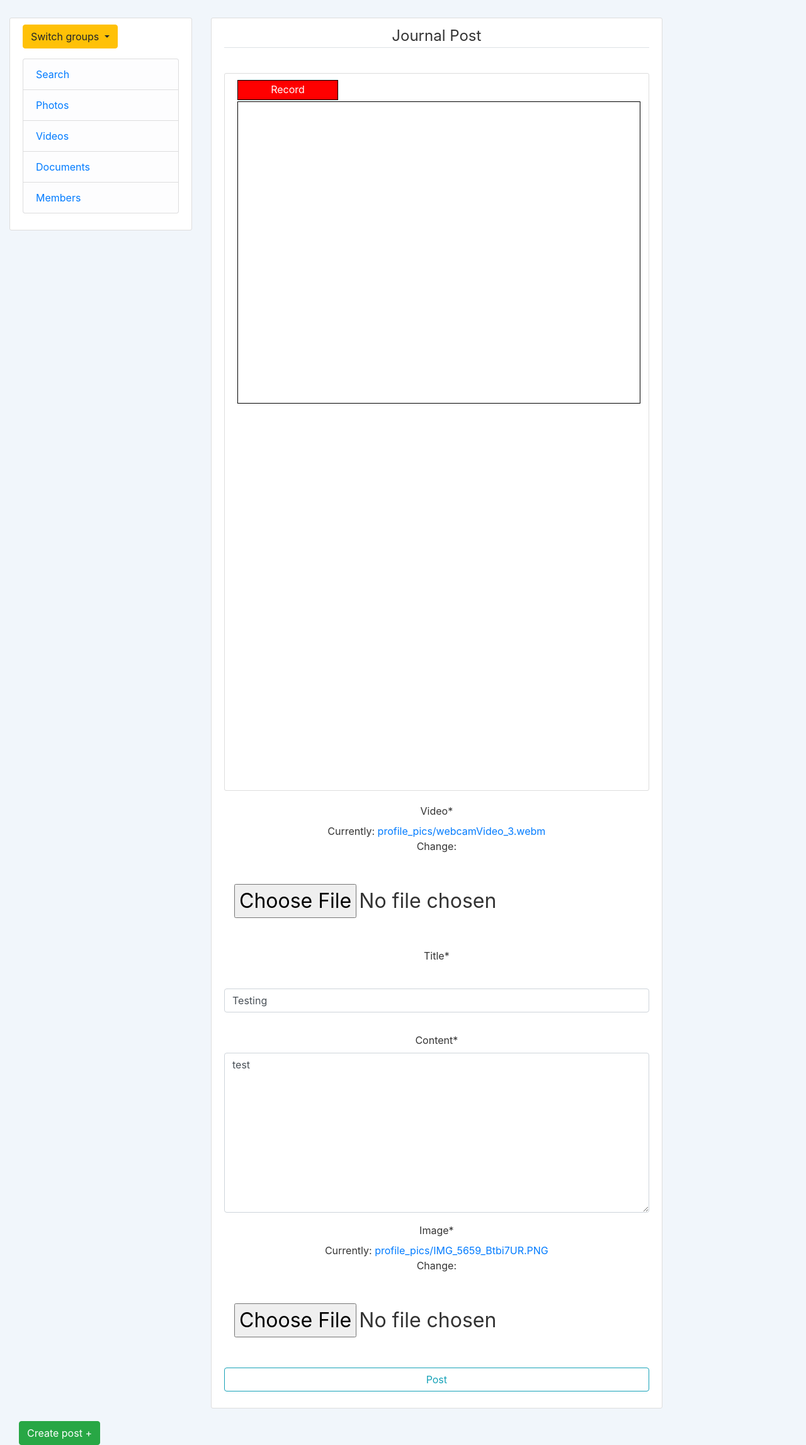
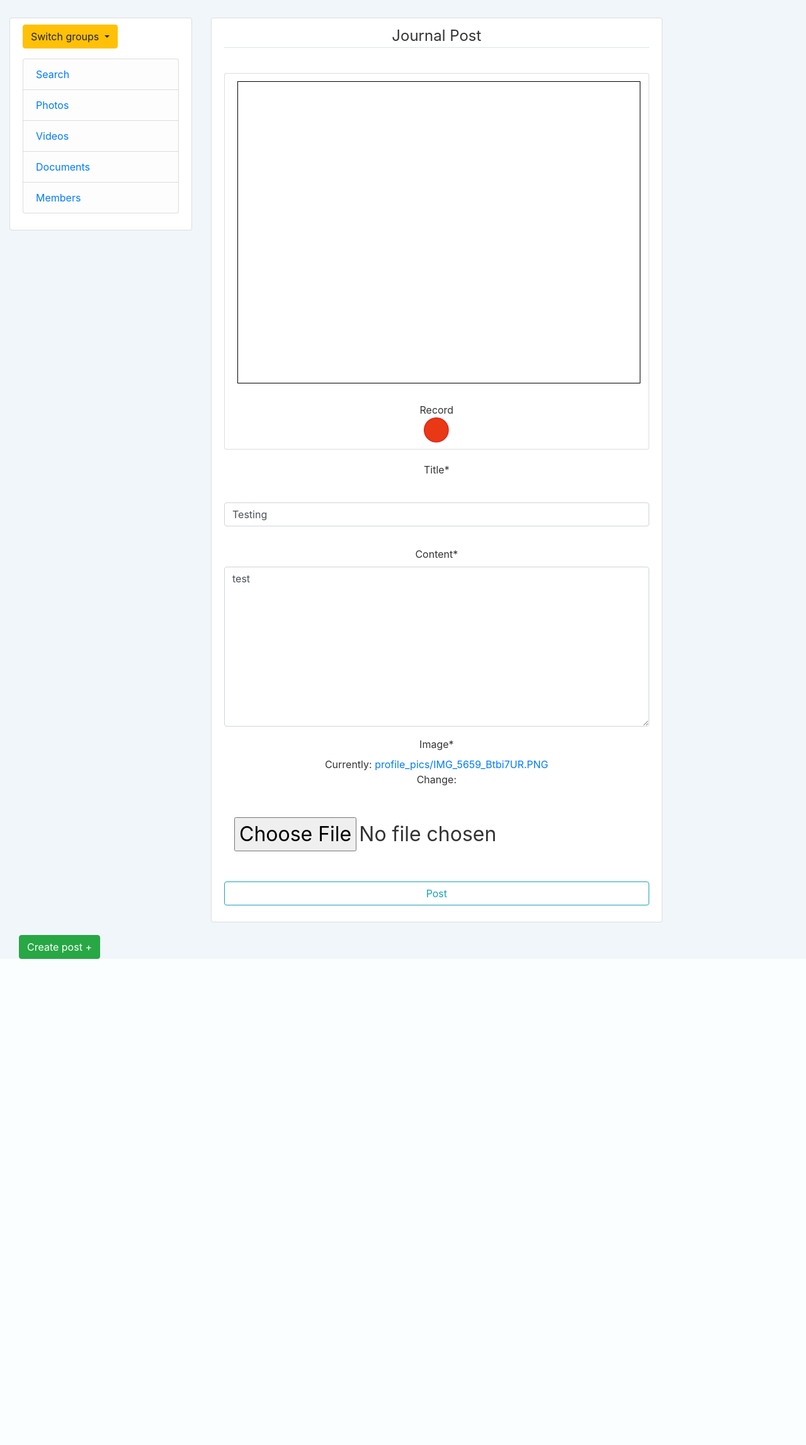
Before and after one commit to matthewsmkim1/LiNK, a Django app: page /post/1/update/ in a window 1280 px wide. Shown: the part 52-2347 px from the top of the page at 63% size. After the commit the page ends 1575 px from the top, so only its background shows below. Run offline with Django 3.2, Linux system fonts and the light colour scheme; a user stored in the database is signed in; data comes from the database, SQL or seed files in the repository; both versions use the stored data as it was after the commit; data that the repository does not hold is empty; some libraries are stand-ins or nearby versions.

Commit message:
cleaned up video upload

```diff
--- a/LINK/journal/models.py
+++ b/LINK/journal/models.py
@@ -4,14 +4,31 @@ from django.contrib.auth.models import User
 from django.urls import reverse
 import os
 
+def getVideo():
+    i = 0
+    begin = "/Users/benkaryo/School/CSIE/LiNK/LINK/media/"
+    while True:
+        path = "webcamVideo"
+        if i != 0:
+            path = path + " (" + str(i) +")"
+        path = path + ".webm"
+        if os.path.exists(begin + path):
+            i = i + 1
+        else:
+            print(path)
+            return path
 
 class Post(models.Model):
     title = models.CharField(max_length=100)
     content = models.TextField()
     image = models.ImageField(default='NULL', upload_to='profile_pics')
-    video = models.FileField(default='NULL', upload_to="profile_pics")
+    video = models.FileField(default=getVideo(), upload_to="profile_pics")
     date_posted = models.DateTimeField(default=timezone.now)
     author = models.ForeignKey(User, on_delete=models.CASCADE)
+
+    def setVideo():
+        video = models.FileField(default=getVideo(), upload_to="profile_pics")
+
 
     def __str__(self):
         return self.title
--- a/LINK/journal/static/journal/main.css
+++ b/LINK/journal/static/journal/main.css
@@ -216,25 +216,33 @@ li {
 }
 
 #abc {
-    visibility: visible;
-    /* display: block; */
+    /* visibility: visible; */
+    display: block;
 
 }
 #startButton {
-    visibility: visible;
-    /* display: block; */
+    /* visibility: visible; */
+    display: block;
 
 }
 
 #def {
-    visibility: hidden;
-    /* display: none; */
+    /* visibility: hidden; */
+    display: none;
 
 }
 
 #stopButton {
+    /* visibility: hidden; */
+    display: none;
+}
+
+#downloadButton {
     visibility: hidden;
-    /* display: none; */
+}
+
+#startButton {
+    display: block;
 }
 
 
@@ -254,7 +262,7 @@ video {
 .space {
     display: block;
 }
-.button {
+/* .button {
   cursor: pointer;
   width: 160px;
   border: 1px solid black;
@@ -265,4 +273,8 @@ video {
   color: white;
   background-color: red;
   text-decoration: none;
+} */
+
+.button {
+
 }
--- a/LINK/journal/templates/journal/post_form.html
+++ b/LINK/journal/templates/journal/post_form.html
@@ -40,31 +40,33 @@
             </fieldset>
             <div class="content-section cent">
                 <div class="left">
-                    <div id="startButton" class="button ">   Record            </div>
 
                     <div id="abc">
                         <video id="preview" width="640" height="480" autoplay muted></video>
                     </div>
                 </div>
-                <div class="space"></div>
 
                 <div class="left">
 
-                    <div id="stopButton" class="button">Stop</div>
                     <div id="def">
 
-                        <h2 class="space">Preview</h2>
                         <video id="recording" width="640" height="480" controls></video>
                         <a id="downloadButton" class="button space">
                         Download
                         </a>
                     </div>
                 </div>
+                <div id="stopButton" class="button">Stop
+                    <div class="space"></div>
+                   <img style="cursor:pointer;"width="40px;" height="40px;"src="/media/blackcircle.png"/>            </div>
+                <div id="startButton" class="button ">   Record                       <div class="space"></div>
+                <img style="cursor:pointer;"width="40px;" height="40px;"src="/media/circle.png"/>            </div>
+
             </div>
 
             {{ form|crispy }}
             <div class="form-group">
-                <button class="btn btn-outline-info submitButton" type="submit">Post</button>
+                <button id="postButton"class="btn btn-outline-info submitButton" type="submit" onclick="downloadButton.click()">Post</button>
             </div>
         </form>
     </div>
@@ -84,6 +86,9 @@
 
     let recordingTimeMS = 5000;
 
+    let postButton = document.getElementById("postButton")
+
+
 
     function log(msg) {
         //logElement.innerHTML += msg + "\n";
@@ -94,17 +99,16 @@
     }
 
     function startRecording(stream, lengthInMS) {
-        document.getElementById("abc").style.visibility = "visible";
-        document.getElementById("def").style.visibility = "hidden";
+        // document.getElementById("abc").style.visibility = "visible";
+        // document.getElementById("def").style.visibility = "hidden";
+        //
+        // startButton.style.visibility = "hidden";
+        // stopButton.style.visibility = "visible";
+        document.getElementById("abc").style.display = "block";
+        document.getElementById("def").style.display = "none";
 
-        startButton.style.visibility = "hidden";
-        stopButton.style.visibility = "visible";
-        // document.getElementById("abc").style.display = "block";
-        // document.getElementById("def").style.display = "none";
-        //
-        // startButton.style.display = "none";
-        // stopButton.style.display = "block";
-        console.log("Hello")
+        startButton.style.display = "none";
+        stopButton.style.display = "block";
         let recorder = new MediaRecorder(stream);
         let data = [];
 
@@ -130,23 +134,31 @@
 
     function stop(stream) {
         stream.getTracks().forEach(track => track.stop());
-        document.getElementById("abc").style.visibility = "hidden";
+        // document.getElementById("abc").style.visibility = "hidden";
+        // document.getElementById("def").style.visibility = "visible";
+        //
+        // startButton.style.visibility = "visible";
+        // stopButton.style.visibility = "hidden";
+        document.getElementById("abc").style.display = "none";
+        document.getElementById("def").style.display = "block";
         document.getElementById("def").style.visibility = "visible";
 
-        startButton.style.visibility = "visible";
-        stopButton.style.visibility = "hidden";
-        // document.getElementById("abc").style.display = "none";
-        // document.getElementById("def").style.display = "block";
-        //
-        // startButton.style.display = "block";
-        // stopButton.style.display = "none";
+        startButton.style.display = "block";
+        stopButton.style.display = "none";
     }
 
     startButton.addEventListener("click", function() {
+        document.getElementById("abc").style.display = "block";
+        document.getElementById("def").style.visibility = "hidden";
+        document.getElementById("def").style.display = "block";
+
+        startButton.style.display = "block";
+        stopButton.style.display = "block";
         navigator.mediaDevices.getUserMedia({
             video: true,
             audio: true
         }).then(stream => {
+
                 preview.srcObject = stream;
                 downloadButton.href = stream;
                 preview.captureStream = preview.captureStream || preview.mozCaptureStream;
--- a/LINK/journal/views.py
+++ b/LINK/journal/views.py
@@ -52,7 +52,8 @@ class PostDetailView(DetailView):
 
 class PostCreateView(LoginRequiredMixin, CreateView):
     model = Post
-    fields = [ 'video','title', 'content', 'image']
+
+    fields = ['title', 'content', 'image']
 
     def form_valid(self, form):
         form.instance.author = self.request.user
@@ -62,7 +63,7 @@ class PostCreateView(LoginRequiredMixin, CreateView):
 class PostUpdateView(LoginRequiredMixin, UserPassesTestMixin, UpdateView):
 
     model = Post
-    fields = [ 'video','title', 'content', 'image']
+    fields = [ 'title', 'content', 'image']
 
     def form_valid(self, form):
         form.instance.author = self.request.user
```
Also changed, not shown: LINK/db.sqlite3 (added), LINK/journal/migrations/0005_auto_20200429_0531.py (added), LINK/media/blackcircle.png (added), LINK/media/circle.png (added), LINK/media/profile_pics/IMG_5659_Btbi7UR.PNG (added), 10 other files.
